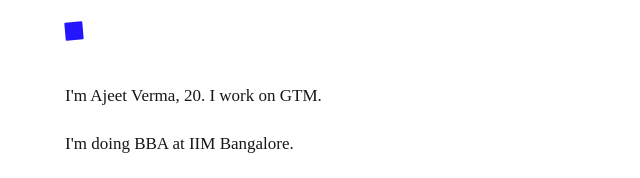
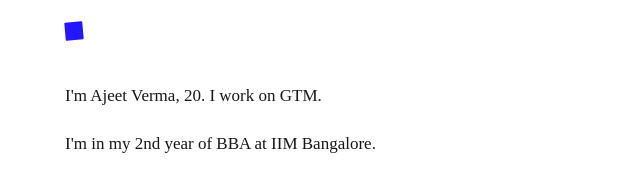
Before and after one commit to avers0/ajeet-portfolio, a plain HTML site: page index.html in a window 1280 px wide. Shown: the top 178 px of the page, without its empty margins (319-959 px from the left). Drawn offline with Linux system fonts and the light colour scheme.

Commit message:
Mention 2nd year BBA

```diff
--- a/index.html
+++ b/index.html
@@ -62,7 +62,7 @@
     <main>
       <section id="about" aria-label="Introduction">
         <h1>I'm <span class="name">Ajeet Verma,</span> 20. I work on GTM.</h1>
-        <p>I'm doing BBA at IIM Bangalore.</p>
+        <p>I'm in my 2nd year of BBA at IIM Bangalore.</p>
         <p>Interested in AI, AGI and robotics. I believe in moving fast with trial and error. I like to abuse personal agents like Instinct and Muse for work.</p>
         <p>Here is my work at places.</p>
       </section>
```
